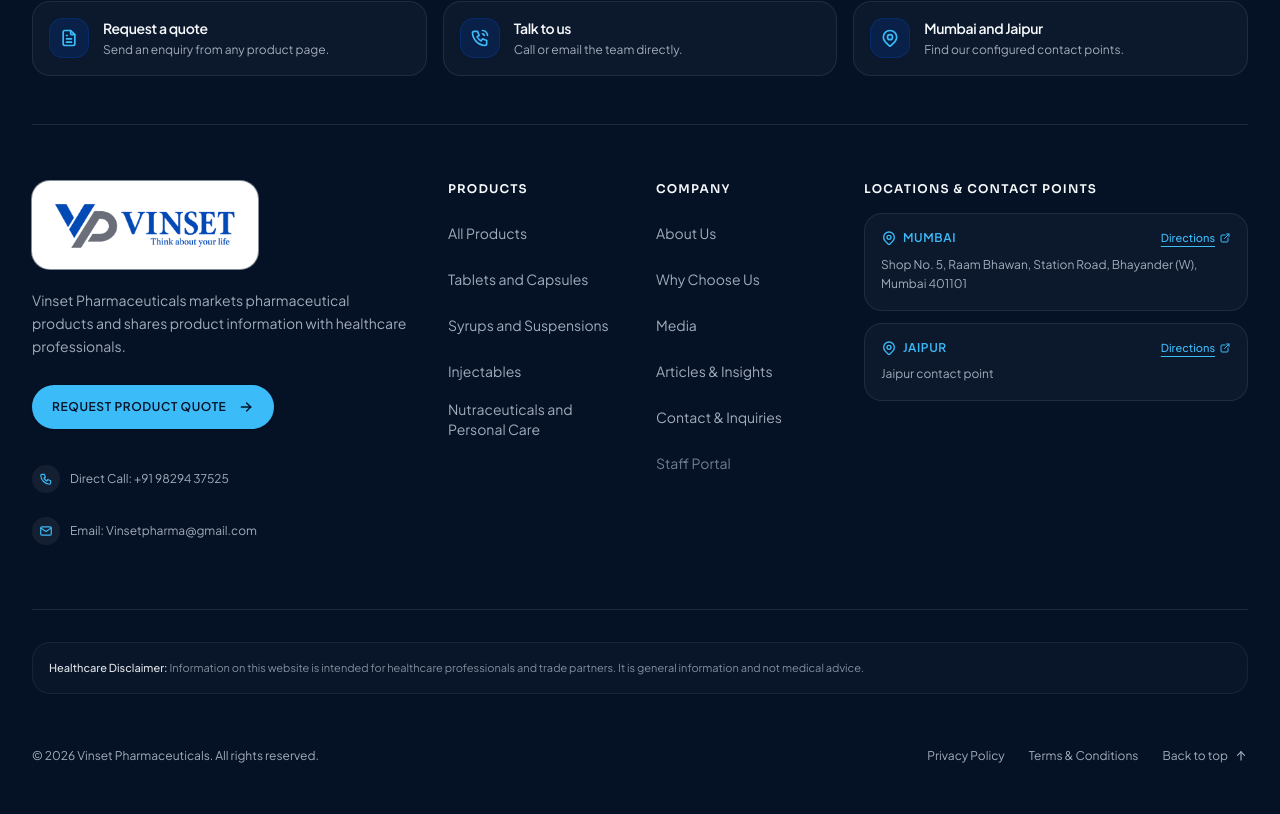
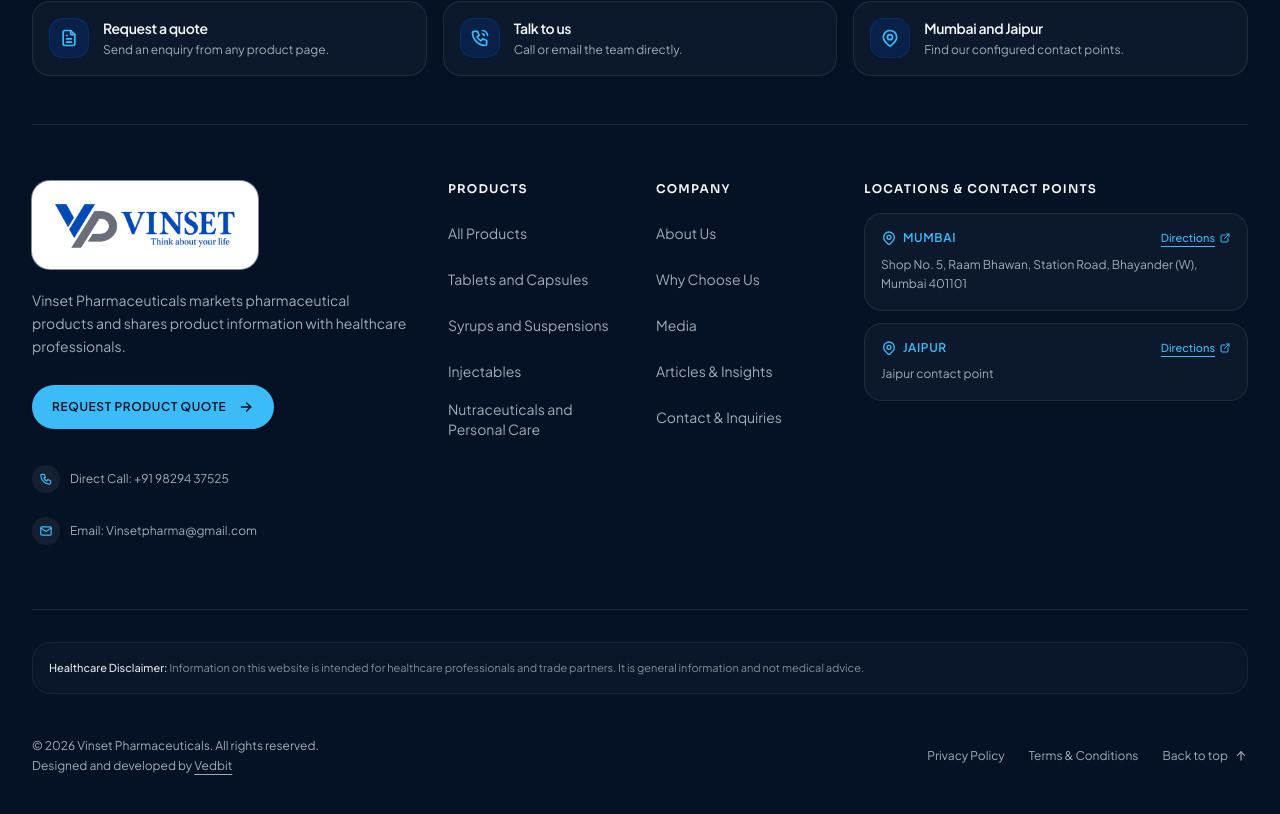
Before and after one commit to YogendraSinghChouhan/vinsetpharma, a Next.js app: page / in a window 1280 px wide. Shown: the part 3872-4686 px from the top of the page. Built offline with nearby package versions, Linux system fonts and the light colour scheme; no server answers; the database is empty.

Commit message:
FOOTER LINKS FIXED

```diff
--- a/src/components/layout/site-footer.tsx
+++ b/src/components/layout/site-footer.tsx
@@ -211,14 +211,6 @@ export function SiteFooter() {
                       Contact & Inquiries
                     </Link>
                   </li>
-                  <li>
-                    <Link
-                      href={ROUTES.adminLogin}
-                      className="inline-flex min-h-[40px] items-center text-sm text-brand-dark-muted/70 transition-colors hover:text-brand-dark-muted focus-visible:outline-none focus-visible:ring-2 focus-visible:ring-accent-light"
-                    >
-                      Staff Portal
-                    </Link>
-                  </li>
                 </ul>
               </nav>
             </div>
@@ -280,9 +272,22 @@ export function SiteFooter() {
 
           {/* 4. Bottom Utility Bar */}
           <div className="flex flex-col gap-4 sm:flex-row sm:items-center sm:justify-between pt-2 text-xs text-brand-dark-muted">
-            <p className="text-xs">
-              © {COPYRIGHT_YEAR} {legalName}. All rights reserved.
-            </p>
+            <div className="flex flex-col gap-1">
+              <p className="text-xs">
+                © {COPYRIGHT_YEAR} {legalName}. All rights reserved.
+              </p>
+              <p className="text-xs">
+                Designed and developed by{" "}
+                <a
+                  href="https://vedbit.com"
+                  target="_blank"
+                  rel="noopener noreferrer"
+                  className="underline underline-offset-4 transition-colors hover:text-accent-light focus-visible:outline-none focus-visible:ring-2 focus-visible:ring-accent-light"
+                >
+                  Vedbit
+                </a>
+              </p>
+            </div>
 
             <div className="flex flex-col gap-2 sm:flex-row sm:items-center sm:gap-6">
               <nav aria-label="Legal Navigation">
```
